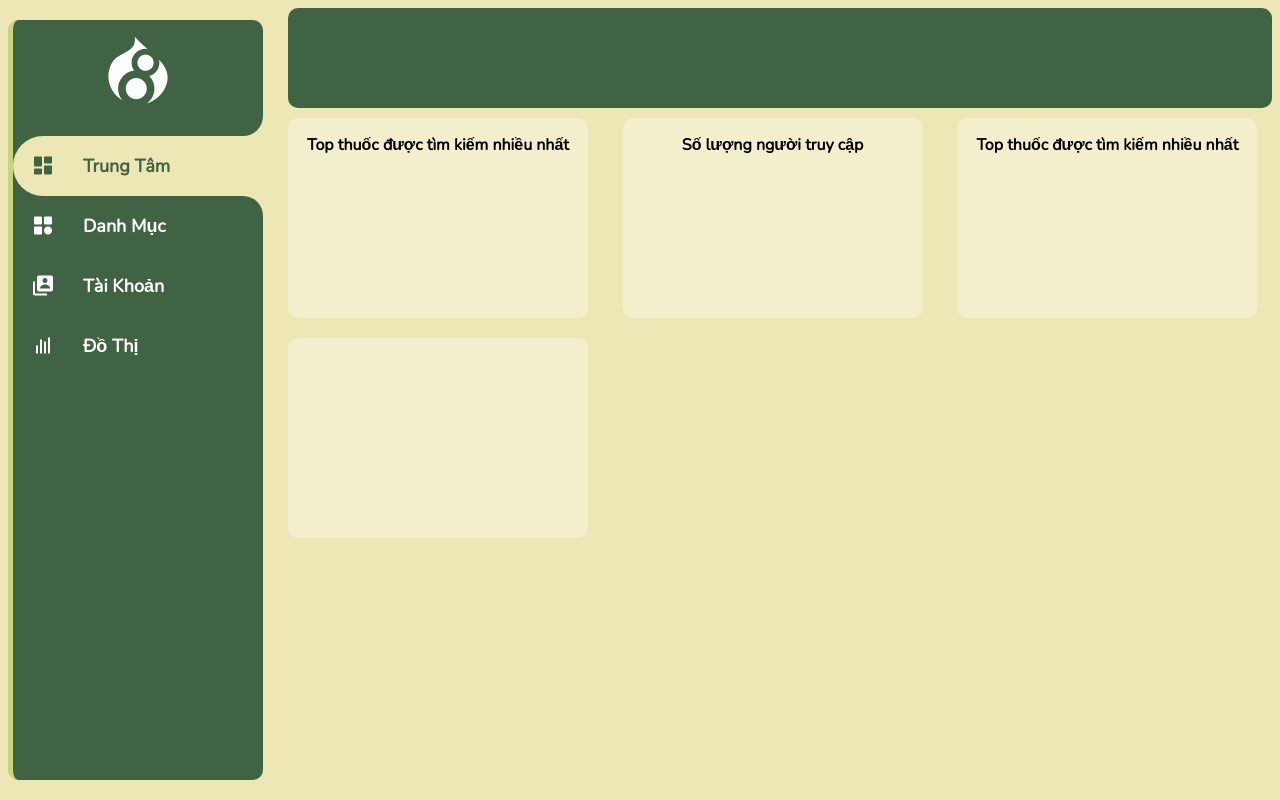
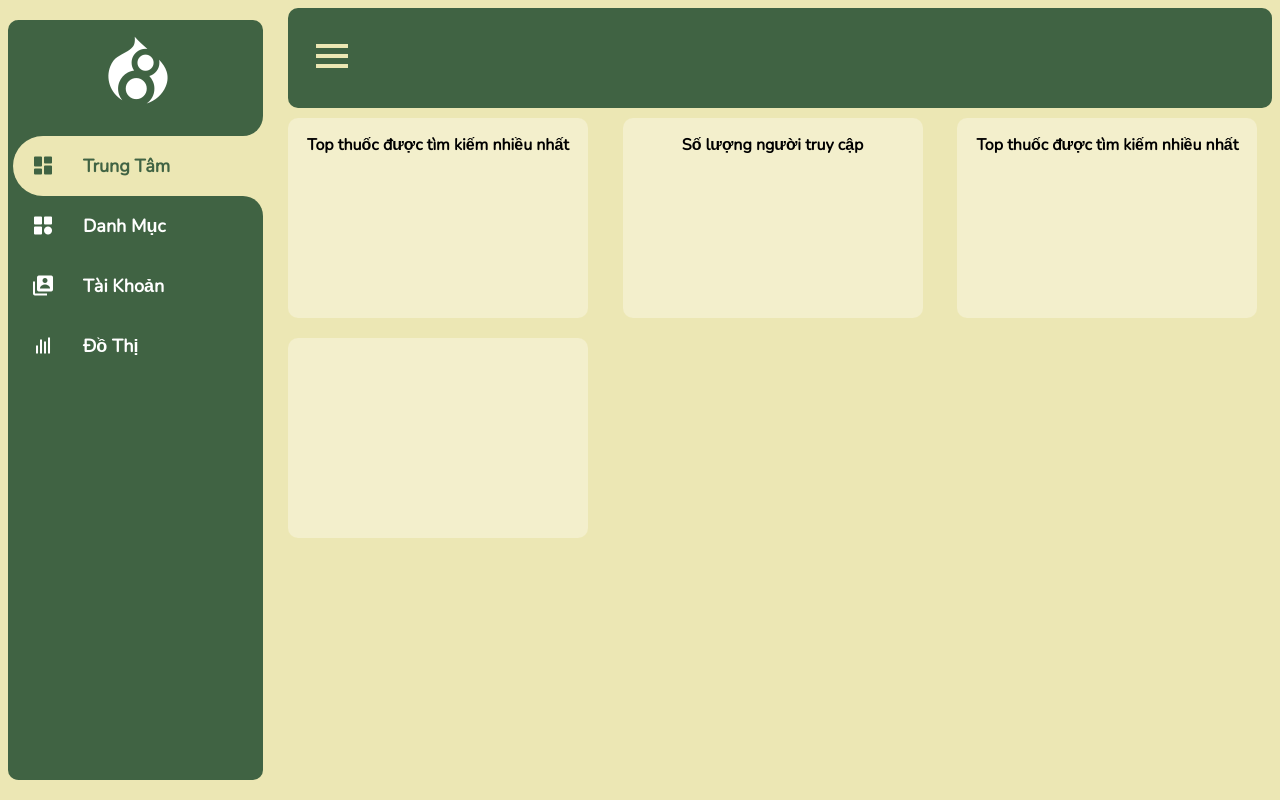
Before and after one commit to Hung6129/CAP-2021-K24, a plain HTML site: page Dashboard-drugs-infor/dashboard.html in a window 1280 px wide. Drawn offline with nearby package versions, Linux system fonts and the light colour scheme.

Commit message:
add header menu

```diff
--- a/Dashboard-drugs-infor/dashboard.css
+++ b/Dashboard-drugs-infor/dashboard.css
@@ -36,7 +36,7 @@ body{
     bottom: 20px;
     width: 250px;
     border-radius: 10px;
-    border-left: 5px solid #C6D57E ;
+    border-left: 5px solid #406343 ;
     background: var(--color-new-2);
     transition: width 0.5s;
 }
@@ -162,8 +162,10 @@ body{
     background-color: var(--color-new-2);
     border-radius: 10px;
 }
-.header .header-items p{
-    color: white;
+.header .toggle{
+    font-size: 3em;
+    color: var(--color-new-3);
+    padding: 20px;
 }
 
 
--- a/Dashboard-drugs-infor/dashboard.html
+++ b/Dashboard-drugs-infor/dashboard.html
@@ -65,7 +65,8 @@
 
         <!-- header -->
         <div class="header">
-            <div class="header-items">
+            <div class="toggle">
+                <i class='bx bx-menu'></i>
             </div>
         </div>
 
```
Also changed, not shown: Dashboard-drugs-infor/dashboard-accounts.html (+2 -1 lines), Dashboard-drugs-infor/dashboard-category.html (+2 -1 lines), Dashboard-drugs-infor/dashboard-chart.html (+2 -1 lines).
